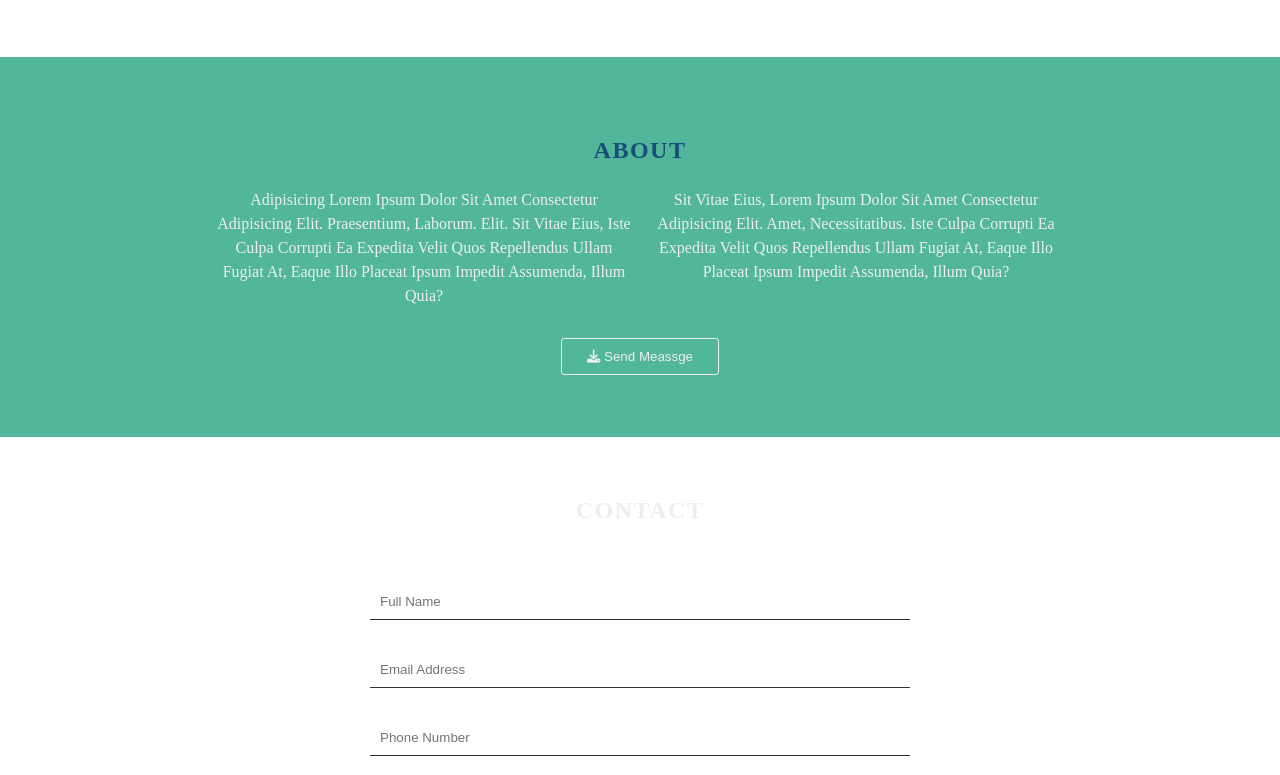
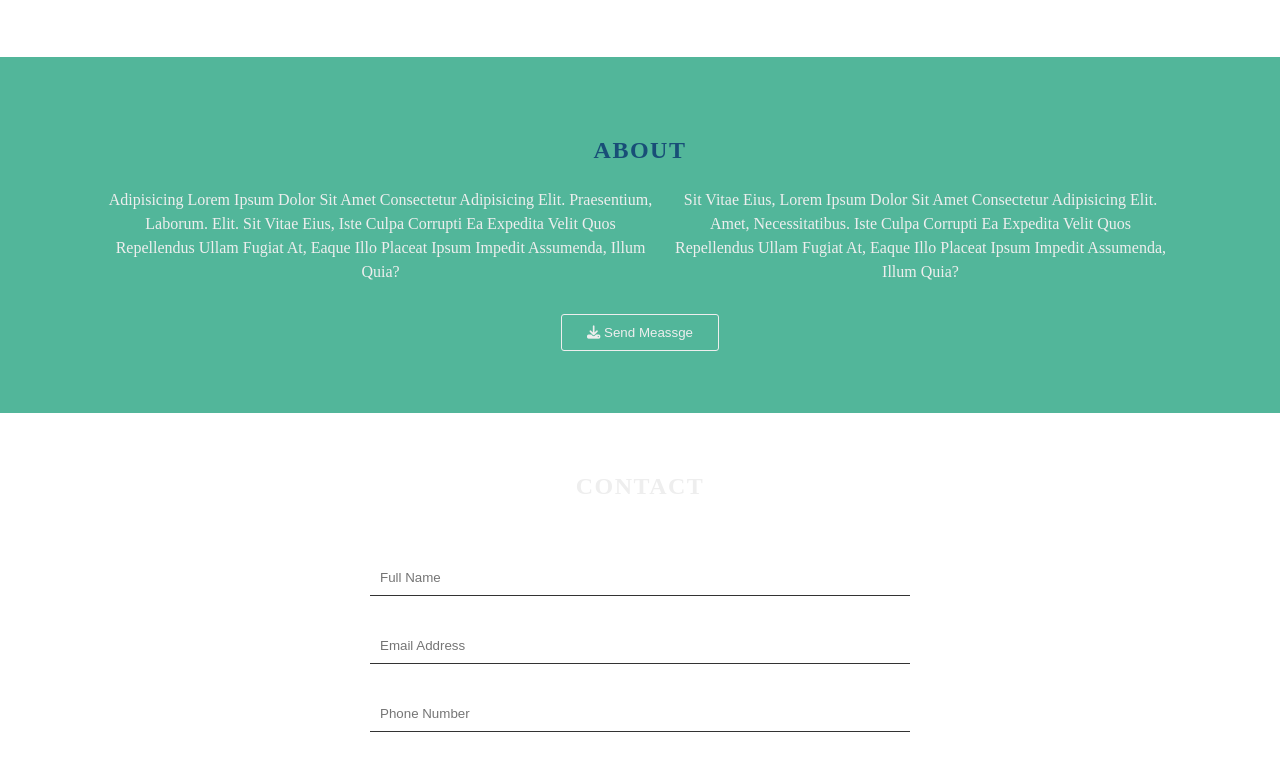
Before and after one commit to bakhiet19/Task3_1, a plain HTML site: page index.html in a window 1280 px wide. Shown: the part 1162-1937 px from the top of the page. Drawn offline with Linux system fonts and the light colour scheme.

Commit message:
Update style.css

```diff
--- a/assets/css/style.css
+++ b/assets/css/style.css
@@ -145,7 +145,6 @@ header{
     background-color: var(--second-color);
     padding-bottom: 2rem;
     padding-top: 1.5rem;
-    text-align: center;
 }
 
 .about h2{
@@ -162,8 +161,7 @@ header{
 }
 
 .about .parent .child{
-    max-width: 40%;
-    text-align: center;
+    max-width: 90%;
 }
 
 .about .parent .child p{
```
